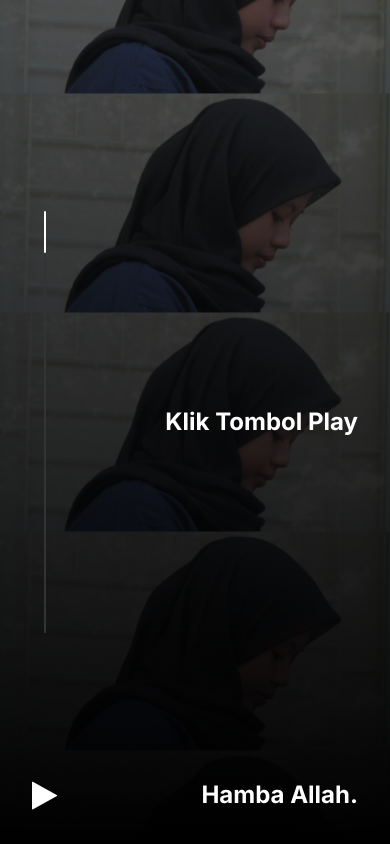
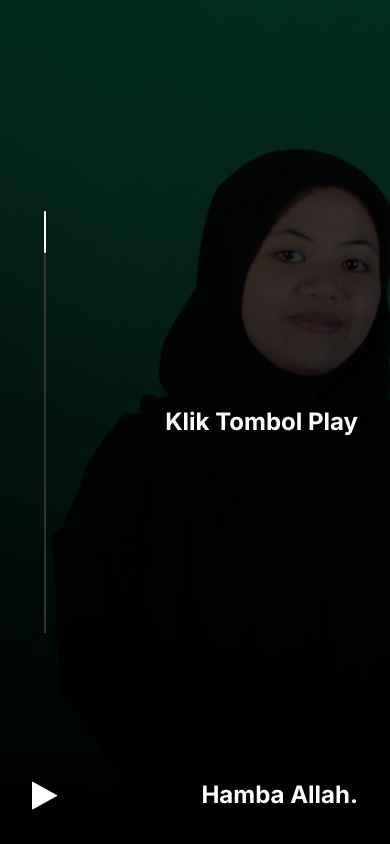
Before and after one commit to muhammadalief19/for-her, a plain HTML site: page index.html in a window 390 px wide. Drawn offline with Linux system fonts and the light colour scheme.

Commit message:
menambah background

```diff
--- a/style.css
+++ b/style.css
@@ -152,7 +152,9 @@ body {
   }
 
   .wrapper {
-    background-size: contain;
-    background-position: center;
+    background: linear-gradient(rgba(0, 0, 0, 0.6), rgba(0, 0, 0.6)),
+      url("background-mb.webp");
+    background-size: cover;
+    background-position: left center;
   }
 }
```
Also changed, not shown: background-mb.webp (added).
